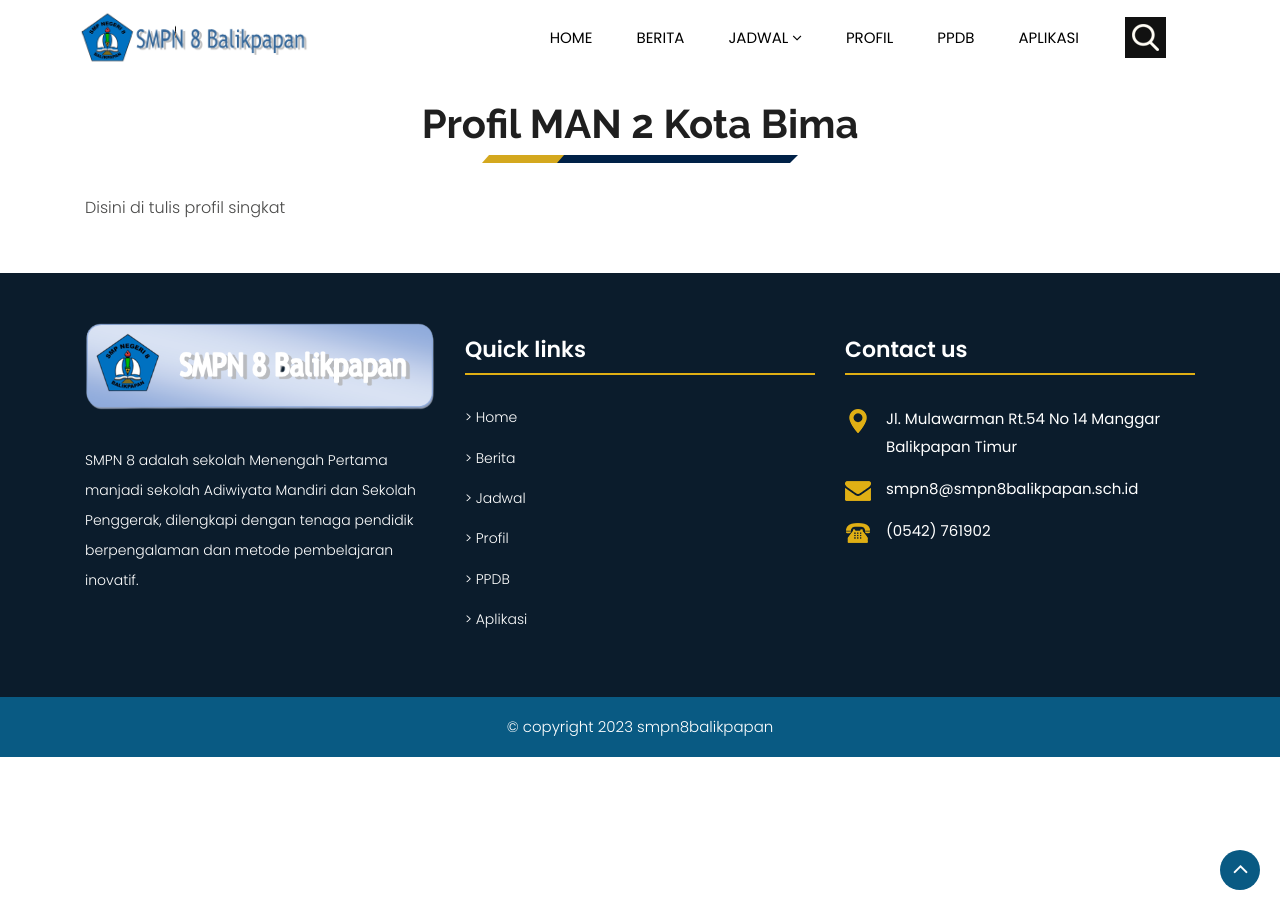
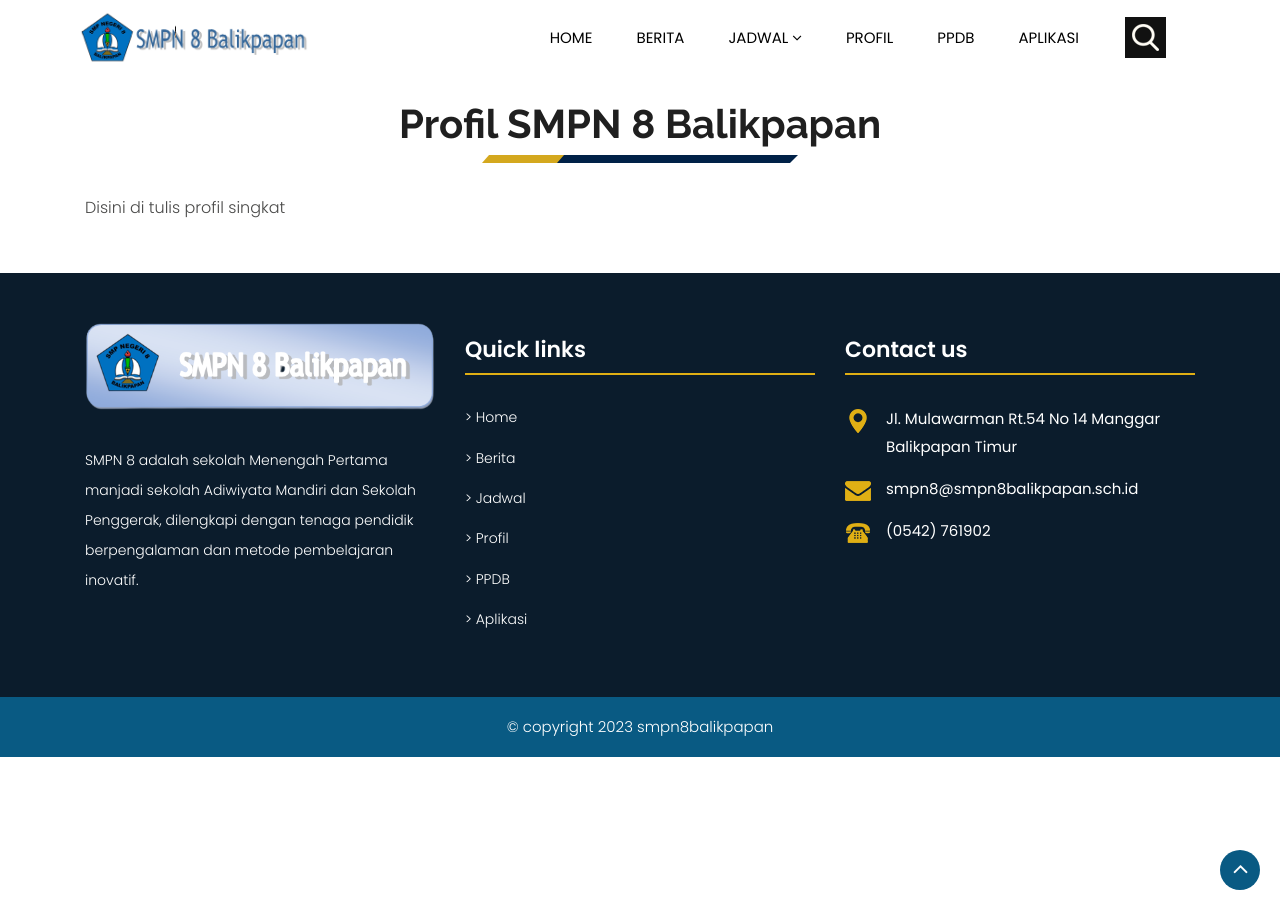
Before and after one commit to yokowasis/school-perfect-learns-smpn8balikpapan, a Jekyll site: the page built from pages/profil.md, in a window 1280 px wide. Built offline with Jekyll 4.4.1, drawn with Linux system fonts in a browser that asks for light colours.

Commit message:
Update profil.md

```diff
--- a/pages/profil.md
+++ b/pages/profil.md
@@ -2,6 +2,6 @@
 layout: default
 ---
 
-# Profil MAN 2 Kota Bima
+# Profil SMPN 8 Balikpapan
 
 Disini di tulis profil singkat
```
